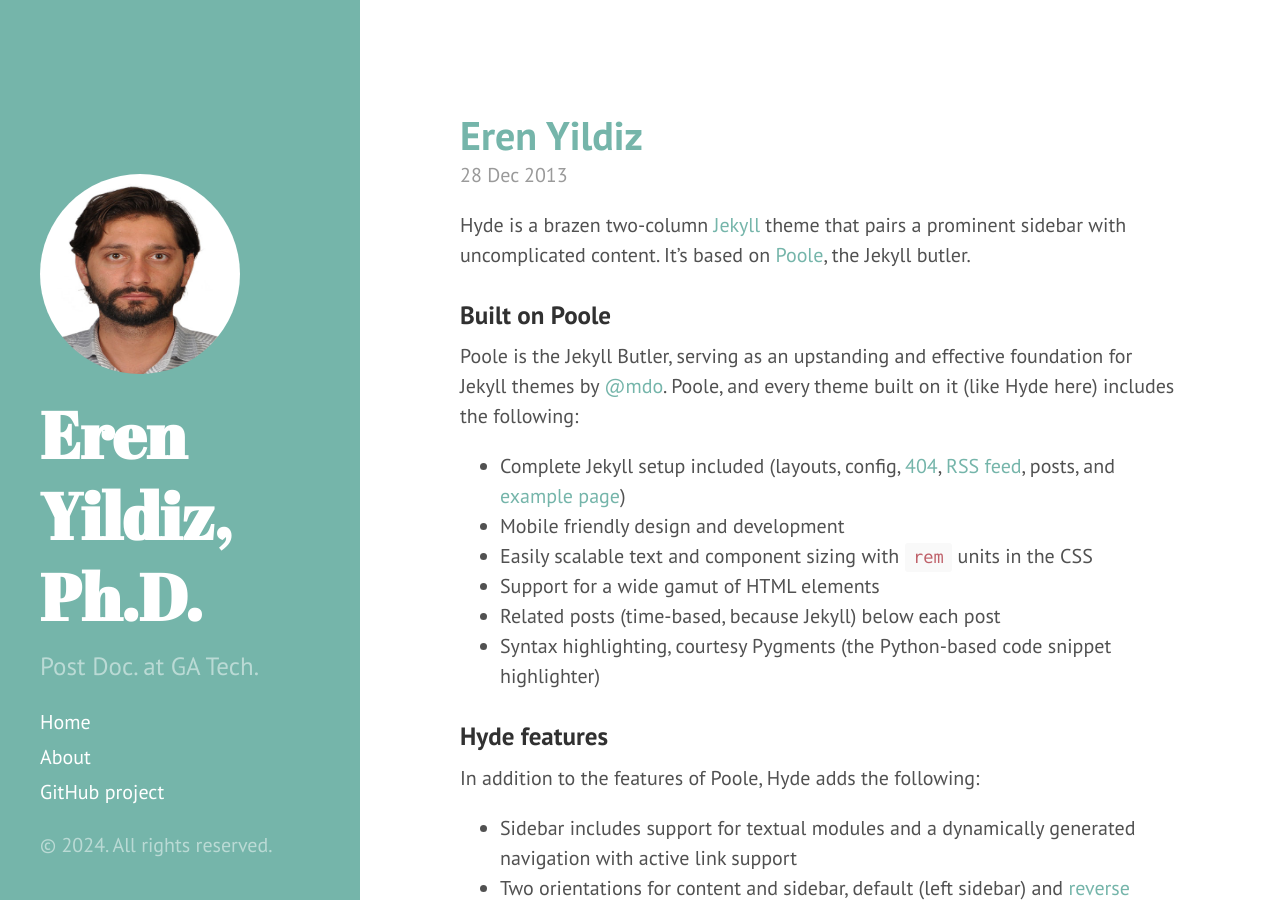
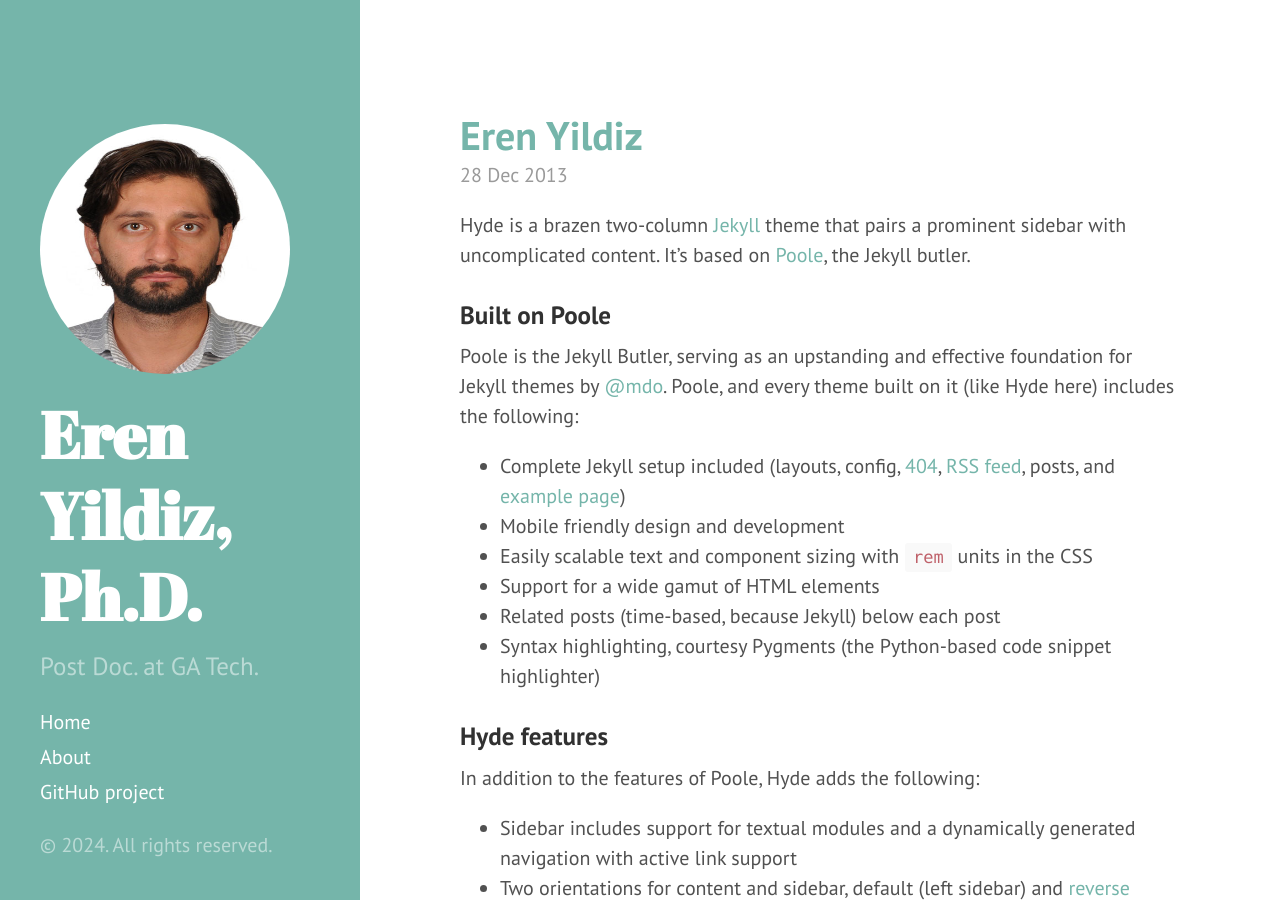
Before and after one commit to erenyildiz33/erenyildiz33.github.io, a Jekyll site: the page built from index.html, in a window 1280 px wide and 900 px high. Built offline with Jekyll 4.4.1, drawn with Linux system fonts in a browser that asks for light colours; the list of posts is cut into pages by our own code.

Commit message:
first Test

```diff
--- a/_config.yml
+++ b/_config.yml
@@ -8,6 +8,7 @@
 version: 2.1.0
 
 profile_image: "/assets/images/profile.jpg"
+github_url: "https://github.com/erenyildiz33"
 
 
 # Setup
--- a/_includes/sidebar.html
+++ b/_includes/sidebar.html
@@ -1,6 +1,6 @@
 <div class="sidebar">
   <div class="container sidebar-sticky">
-    <img src="{{ site.baseurl }}{{ site.profile_image }}" alt="Eren Yildiz" style="width:200px;height:200px;border-radius:50%;"/>
+    <img src="{{ site.baseurl }}{{ site.profile_image }}" alt="Eren Yildiz" style="width:250px;height:250px;border-radius:50%;"/>
     <div class="sidebar-about">
       <h1>
         <a href="{{ site.baseurl }}">
@@ -27,7 +27,8 @@
         {% endif %}
       {% endfor %}
 
-      <a class="sidebar-nav-item" href="{{ https://github.com/erenyildiz33}}">GitHub project</a>
+      <a class="sidebar-nav-item" href="https://github.com/erenyildiz33">GitHub project</a>
+
     </nav>
 
     <p>&copy; {{ site.time | date: '%Y' }}. All rights reserved.</p>
```
